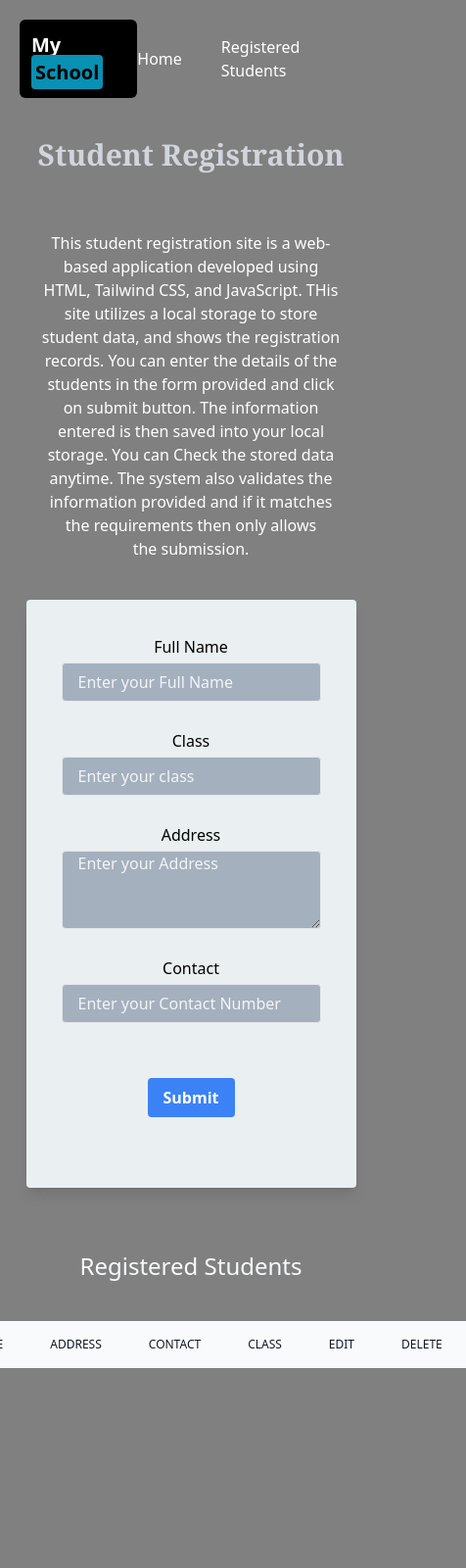
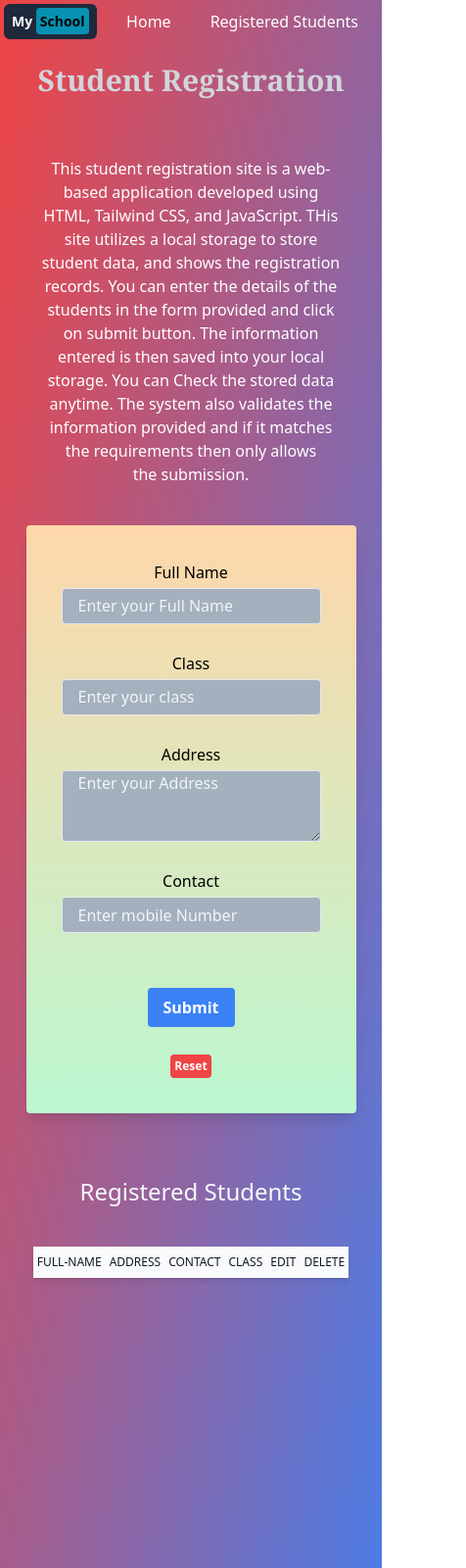
Before and after one commit to itsnileshgosavi/Student-registration-system, a website: page src/index.html in a window 390 px wide. Shown: the top 1600 px of the page at 98% size, 476 px wide, since content can reach past the window. Drawn offline with Linux system fonts and the light colour scheme.

Commit message:
fixed bugs made responsive

```diff
--- a/src/index.html
+++ b/src/index.html
@@ -5,14 +5,28 @@
     <meta name="viewport" content="width=device-width, initial-scale=1.0" />
     <title>Student Registration System</title>
     <meta name="description" content="Register here" />
+
+    <!-- css link  -->
     <link rel="stylesheet" href="output.css" />
+
+    <style>
+      input[type=number]::-webkit-inner-spin-button,
+        input[type=number]::-webkit-outer-spin-button {
+            -webkit-appearance: none;
+            margin: 0;
+        }
+        /* For Firefox */
+        input[type=number] {
+            -moz-appearance: textfield;
+        }
+    </style>
   </head>
-  <body class="bg-[#808080]">
+  <body class="bg-gradient-to-br from-red-500 to-blue-500">
     <header>
       <!-- navbar -->
-      <nav class="flex justify-between m-5">
+      <nav class="flex justify-between m-1 md:m-3">
         <h1
-          class="font-bold text-xl md:text-3xl bg-black text-white p-3 rounded-md cursor-pointer"
+          class="font-bold text-sm w-fit md:text-3xl bg-slate-800 text-white p-2 md:p-3 rounded-md cursor-pointer"
         >
           <a href="#"
             >My
@@ -51,9 +65,9 @@
     <main class="flex flex-col items-center">
       <!-- Registration form -->
       <div
-        class="bg-[#EAF0F1] rounded shadow-lg p-4 px-4 md:p-8 mb-6 md:w-[500px] h-[600px] flex justify-center"
+        class="bg-gradient-to-b from-orange-200 to-green-200 rounded shadow-lg p-4 px-4 md:p-8 mb-6 md:w-[500px] h-[600px] flex justify-center"
       >
-        <form class="flex flex-col md:w-3/4 items-center p-5">
+        <form class="flex flex-col md:w-3/4 items-center p-5 ">
           <label for="name">Full Name</label>
           <input
             id="name"
@@ -76,7 +90,7 @@
           <textarea
             id="Address"
             type="text"
-            class="h-20 border mt-1 rounded px-4 w-full bg-[#A4B0BD] my-7 placeholder:text-slate-100"
+            class="h-20 border mt-1 rounded px-4 w-full bg-[#A4B0BD] my-7 placeholder:text-slate-100 appearance-none"
             placeholder="Enter your Address"
 
           ></textarea>
@@ -85,8 +99,8 @@
           <input
             id="Contact"
             type="number"
-            class="h-10 border mt-1 rounded px-4 w-full bg-[#A4B0BD] my-7 placeholder:text-slate-100"
-            placeholder="Enter your Contact Number"
+            class="h-10 border mt-1 rounded px-4 w-full bg-[#A4B0BD] my-7 placeholder:text-slate-100 appearance-none"
+            placeholder="Enter mobile Number"
 
           />
 
@@ -95,16 +109,18 @@
             class="bg-blue-500 hover:bg-blue-700 my-7 text-white font-bold py-2 px-4 rounded hover:cursor-pointer">
             Submit
           </button>
+          <input type="reset" value="Reset" class="btn-red">
         </form>
       </div>
-      <div class="min-h-screen flex items-center flex-col max-w-full">
+      <div class="min-h-screen flex items-center flex-col w-screen overflow-auto">
         <h2 class="text-2xl text-slate-50 my-10">Registered Students</h2>
 
         <!-- table to show stored data -->
-        <table class="w-full text-sm text-left rtl:text-right text-gray-500 dark:text-gray-400">
-          <thead class="text-xs text-gray-700 uppercase bg-gray-50 dark:bg-gray-700 dark:text-gray-400">
+        <div class="relative overflow-x-auto shadow-md sm:rounded-lg overflow-auto">
+        <table class="text-sm text-left rtl:text-right text-gray-200 dark:text-gray-400">
+          <thead class="text-xs text-gray-700 uppercase bg-gray-50 dark:bg-gray-700 dark:text-gray-400 ">
             <tr>
-              <th class="table-cell">Full name</th>
+              <th class="table-cell">Full-Name</th>
               <th class="table-cell">Address</th>
               <th class="table-cell">Contact</th>
               <th class="table-cell">Class</th>
@@ -117,7 +133,7 @@
             <!-- student data will be loaded here dynamically -->
           </tbody>
         </table>
-
+      </div>
       </div>
     </main>
     <!-- javascript link  -->
--- a/src/index.js
+++ b/src/index.js
@@ -93,7 +93,7 @@ function handleSubmit(){
         alert("All the fields are required");
         return;
     }
-     if(contact.length<10){
+     if(contact.length !==10){
         alert("contact number must be 10 digits");
         return;
     }
@@ -196,15 +196,15 @@ function saveEditedStudent(index) {
     }
     if (editedAddress==="") {
         alert("address cannot be empty");
-        isValid = false; // Set validation flag to false
+        isValid = false;
     }
-    if (editedContact ==="" || !numbersOnlyRegex.test(editedContact) ) {
-        alert("contact should only contain numbers and cannot be empty");
-        isValid = false; // Set validation flag to false
+    if (editedContact ==="" || !numbersOnlyRegex.test(editedContact) || editedContact.length !== 10 ) {
+        alert("Please enter valid contact number. Number should be 10 digits.");
+        isValid = false;
     }
     if (editedClass ==="" || !numbersOnlyRegex.test(editedClass) ) {
         alert("class should only contain numbers and cannot be empty");
-        isValid = false; // Set validation flag to false
+        isValid = false;
     }
 
     // If any validation error occurred, return early without saving
--- a/src/input.css
+++ b/src/input.css
@@ -3,19 +3,19 @@
 @tailwind utilities;
 
 .btn-red{
-    @apply bg-red-500 hover:bg-red-700 text-white font-bold py-2 px-4 rounded
+    @apply bg-red-500 hover:bg-red-700 text-white font-bold py-1 px-1 rounded text-xs
 }
 
 .table-row{
-    @apply bg-white border-b dark:bg-gray-800 dark:border-gray-700
+    @apply bg-white border-b dark:bg-gray-800 dark:border-gray-700 hover:bg-gray-50 dark:hover:bg-gray-600
 }
 
 .table-cell{
-    @apply px-6 py-4 font-medium text-gray-900 whitespace-nowrap dark:text-white
+    @apply md:px-6 md:py-4 px-1 py-2 font-medium text-gray-900 whitespace-nowrap dark:text-white text-xs text-wrap break-words
 }
 
 .edit-btn{
-    @apply bg-cyan-500 hover:bg-cyan-700 my-7 text-white font-bold py-2 px-4 rounded hover:cursor-pointer
+    @apply bg-cyan-500 hover:bg-cyan-700 my-0 text-white font-bold py-1 px-1 rounded hover:cursor-pointer text-xs
 }
 
 .editable{
```
Also changed, not shown: src/output.css, 1 other file.
